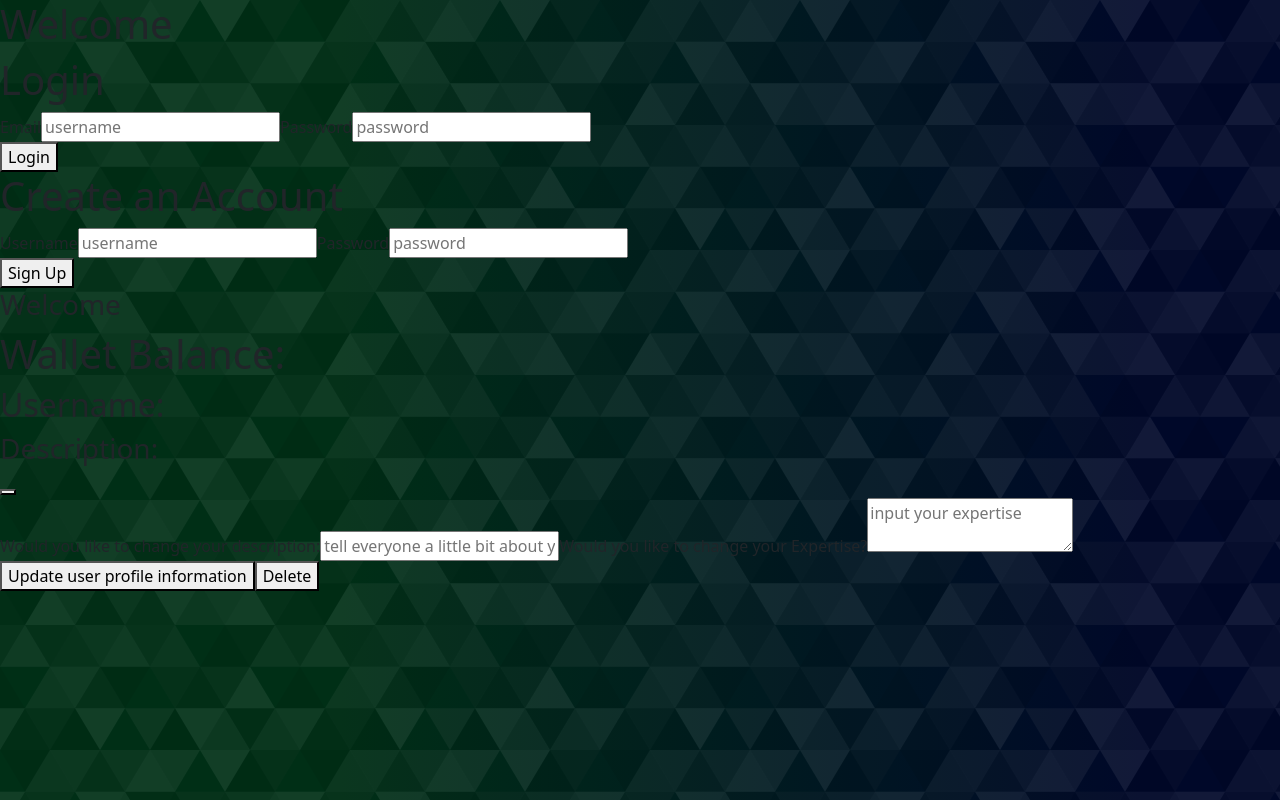
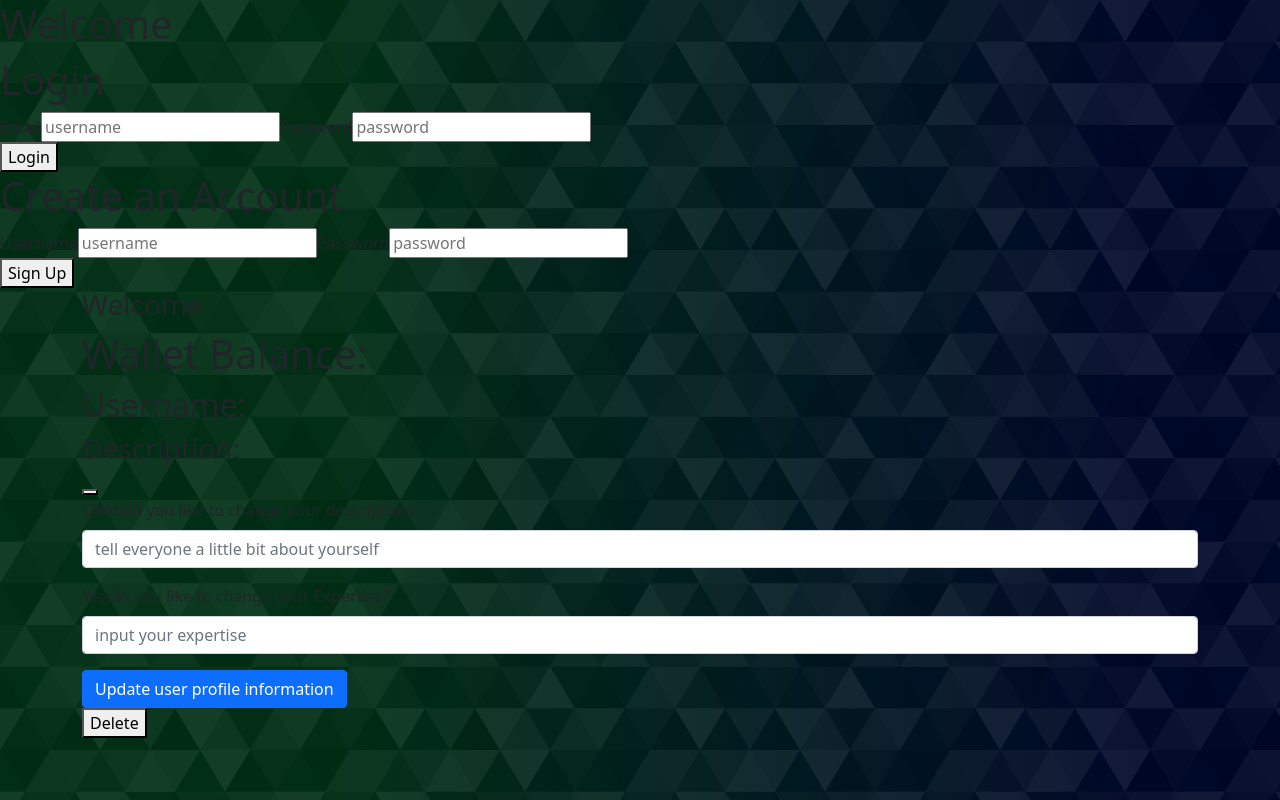
Before and after one commit to JasonxWarren/Q-A_andEARN, a React (Create React App) app in the folder q-a-and-earn/client/: page /register in a window 1280 px wide. Built offline with nearby package versions, Linux system fonts and the light colour scheme; no server answers.

Commit message:
added styling to user profile forms, and worked on answer component logic

```diff
--- a/q-a-and-earn/client/src/api/userprofile.service.js
+++ b/q-a-and-earn/client/src/api/userprofile.service.js
@@ -7,8 +7,8 @@ const userProfile = '/user';
 const show = (data, id) => {
     return client.get(`${userProfile}/${id}`, data)
 }
-const showAll = (data, id) => {
-    return client.get(`${userProfile}/${id}/allothers`, data)
+const showAll = (data) => {
+    return client.get(`${userProfile}/allothers`, data)
 }
 const update =(data, id) => {
     return client.put(`${userProfile}/${id}`, data)
--- a/q-a-and-earn/client/src/components/Answer/AnswerIndex.jsx
+++ b/q-a-and-earn/client/src/components/Answer/AnswerIndex.jsx
@@ -17,6 +17,13 @@ export default function AnswerView() {
             setUser(res.data.data);
         });
     }
+    const findOtherUsers = async () => {
+       await userProfileService.showAll().then((res) => {
+        console.log(res.data)
+        setAllUsers(res.data.data)
+       })
+
+    }
 
     useEffect(() => {
         async function getAnswer() {
@@ -27,6 +34,7 @@ export default function AnswerView() {
         }
         getAnswer();
         findUser();
+        findOtherUsers();
     }, [])
     return(
         <>
@@ -41,19 +49,31 @@ export default function AnswerView() {
             }) };  </h3> */}
             {answer.map((answerInfo, index) => {
                 if(user._id === answerInfo.User[0]){
-                    return <h1>we found your answer</h1>}
-                    else{
-                        return (
+                    return (<div>
+                    <h3 key={index}>{answerInfo?.answer}</h3>
+                   </div>
+                           )
+                }
+                    else if(user._id !== answerInfo.User[0]){
+                        // {allUsers.map((UserInfo, index) => {
+                        //     if (UserInfo._id ===answerInfo.User[0]){
+                                return(
+                                    <li style={{listStyle:"none"}} key={index}>
+                                    <Card><h4>{answerInfo?.answer}</h4>
+                                         {/* <h5>{answerInfo?.</h5> */}
+                                    </Card>
+                                    {console.log(answerInfo)}
+                                </li>
 
-                        <li style={{listStyle:"none"}} key={index}>
-                            <Card><h4>{answerInfo?.answer}</h4>
-                                 {/* <h5>{answerInfo?.</h5> */}
-                            </Card>
-                            {console.log(answerInfo)}
-                        </li>
+                                )
+                            //   }
+                            //    }
+                            //     )
 
-                        )}  })
+                            //       }
             }
+            })
+        }
              {/* <h1>{answer[0].answer}</h1> */}
             <Question />
         </>
--- a/q-a-and-earn/client/src/components/UserProfile/index.js
+++ b/q-a-and-earn/client/src/components/UserProfile/index.js
@@ -1,6 +1,10 @@
 import React, {useState, useEffect} from 'react';
 import * as userProfileService from "../../api/userprofile.service";
 import * as authService from "../../api/auth.service";
+import Container from 'react-bootstrap/Container';
+import Form from 'react-bootstrap/Form';
+import Button from 'react-bootstrap/Button';
+
 
 const UserIndex = () => {
     const [description, setDescription]= useState("");
@@ -53,14 +57,36 @@ const UserIndex = () => {
 
 return (
     <div>
+        <Container>
                          <h3>Welcome</h3>
                             <h1>Wallet Balance: {walletBalance}</h1>
                             <h2>Username: {username}</h2>
                             <h3>Description: {description}</h3>
                             <button>{expertise}</button>
-    <form>
+    <Form>
+  <Form.Group className="mb-3">
+    <Form.Label>QWould you like to change your description:</Form.Label>
+    <Form.Control onChange={(e) => setDescription(e.target.value)}
+                value={description}
+                type="text"
+                name="User Description"
+                placeholder="tell everyone a little bit about yourself" />
+  </Form.Group>
+  <Form.Group className="mb-3" >
+    <Form.Label>Would you like to change your Expertise?</Form.Label>
+    <Form.Control onChange={(e) => setExpertise(e.target.value)}
+                value={expertise}
+                type="text"
+                name="reveal your expertise to others"
+                placeholder="input your expertise"
+            />
+  </Form.Group>
+  <Button vonClick={handleSubmit}>Update user profile information
+  </Button>
+</Form>
+    {/* <form>
         <label>
-            Would you like to change your description:
+
             <break></break>
             <input
                 onChange={(e) => setDescription(e.target.value)}
@@ -82,9 +108,10 @@ return (
             />
         </label>
     </form>
-    <button onClick={handleSubmit}>Update user profile information </button>
+    <button onClick={handleSubmit}>Update user profile information </button> */}
     <break></break>
     <button onClick={() => {handleDelete(); alert("profile deleted")}}>Delete</button>
+    </Container>
 </div>
 );
 }
```
